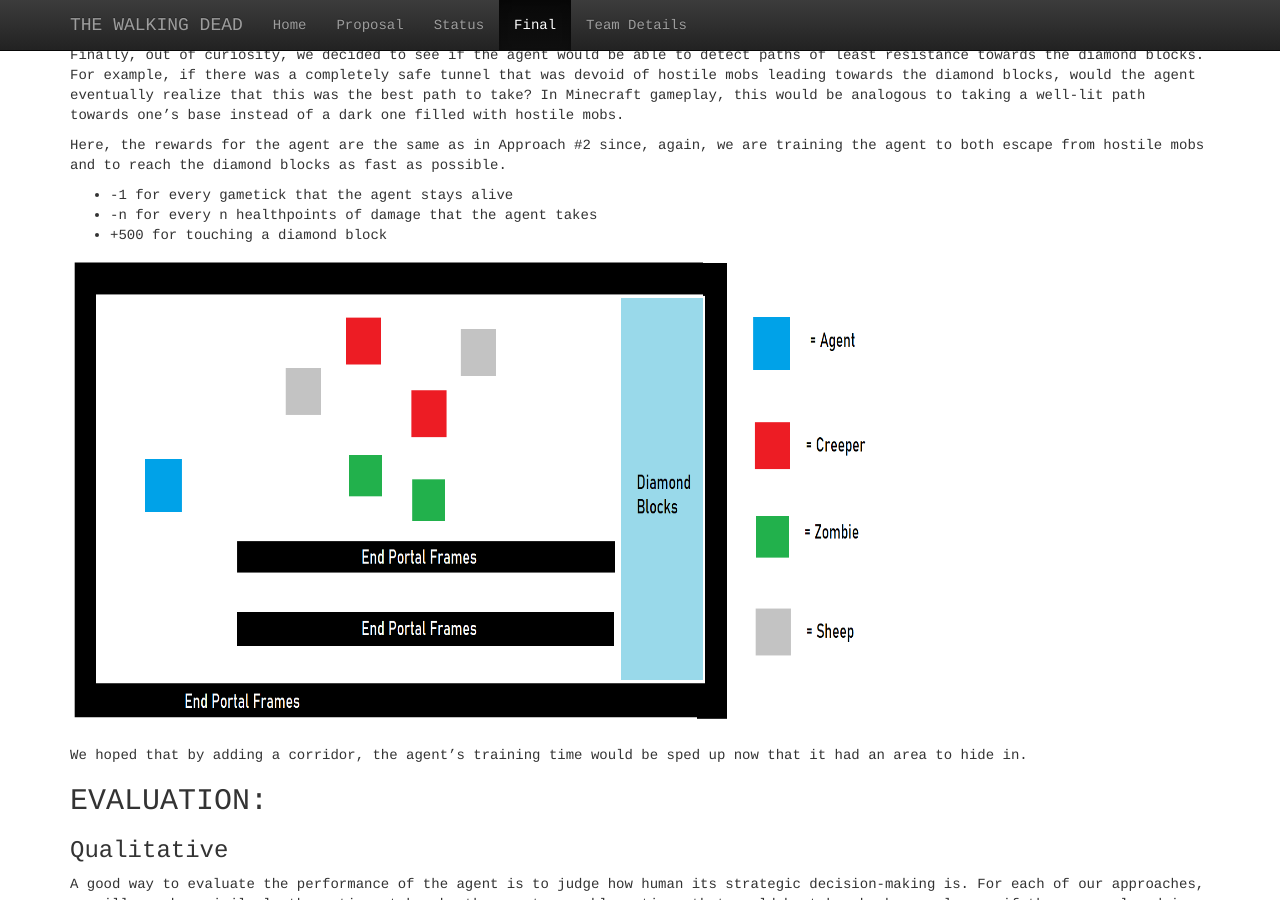
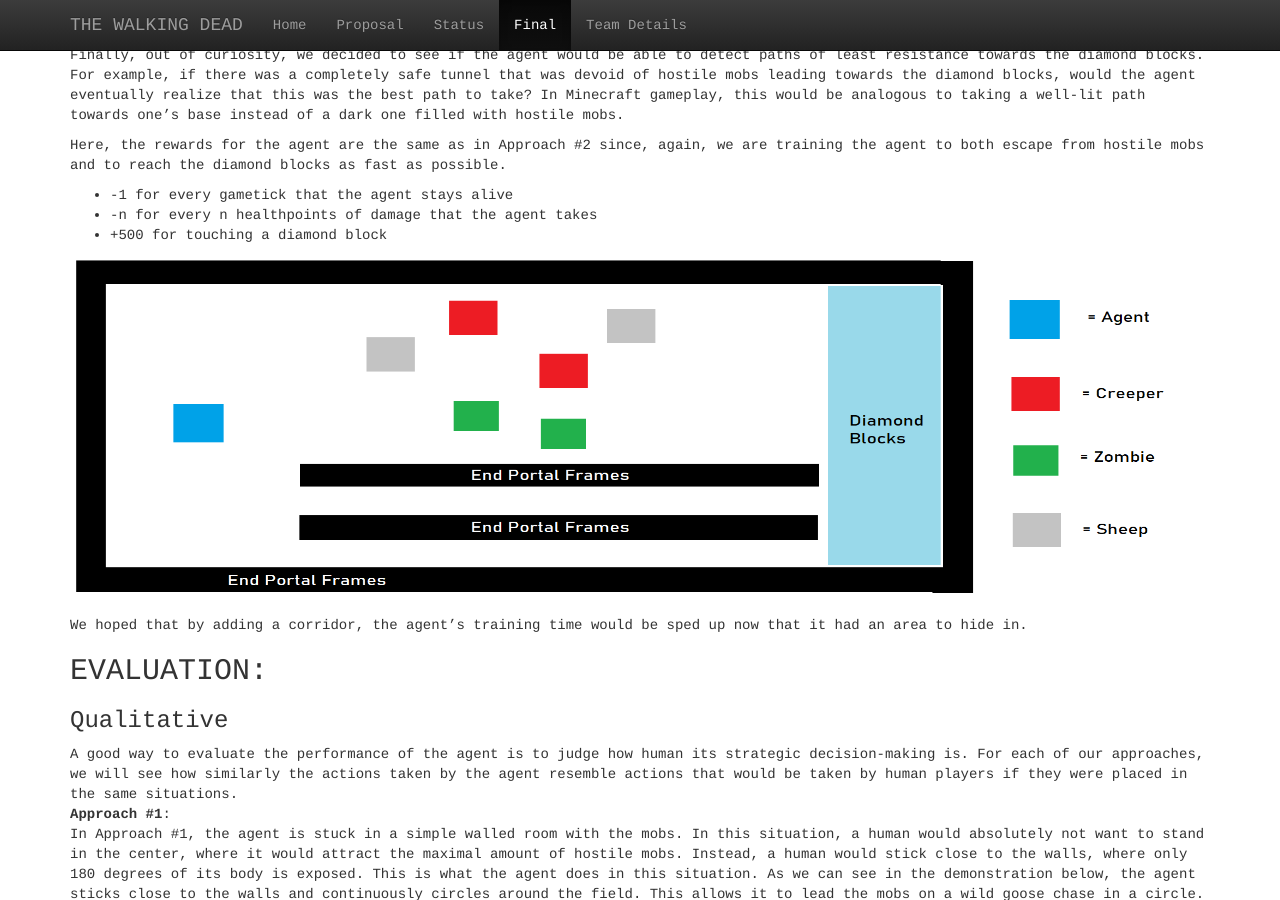
Before and after one commit to rayoh123/Moobloom, a Jekyll site: the page built from docs/final.md, in a window 1280 px wide and 900 px high, scrolled down 3407 px. Built offline with Jekyll 4.4.1, drawn with Linux system fonts in a browser that asks for light colours; grey boxes are pictures that could not be loaded.

Commit message:
Update final.md

```diff
--- a/docs/final.md
+++ b/docs/final.md
@@ -78,7 +78,7 @@ as fast as possible.
 - -n for every n healthpoints of damage that the agent takes
 - +500 for touching a diamond block
 
- <img src="Resources/corridor_setup.png" alt="drawing" width="800" height="480"/>
+ <img src="Resources/corridor_setup.png" alt="drawing" width="1100" height="350"/>
 
 We hoped that by adding a corridor, the agent's training time would be sped up now that it had an area to hide in.
 
```
